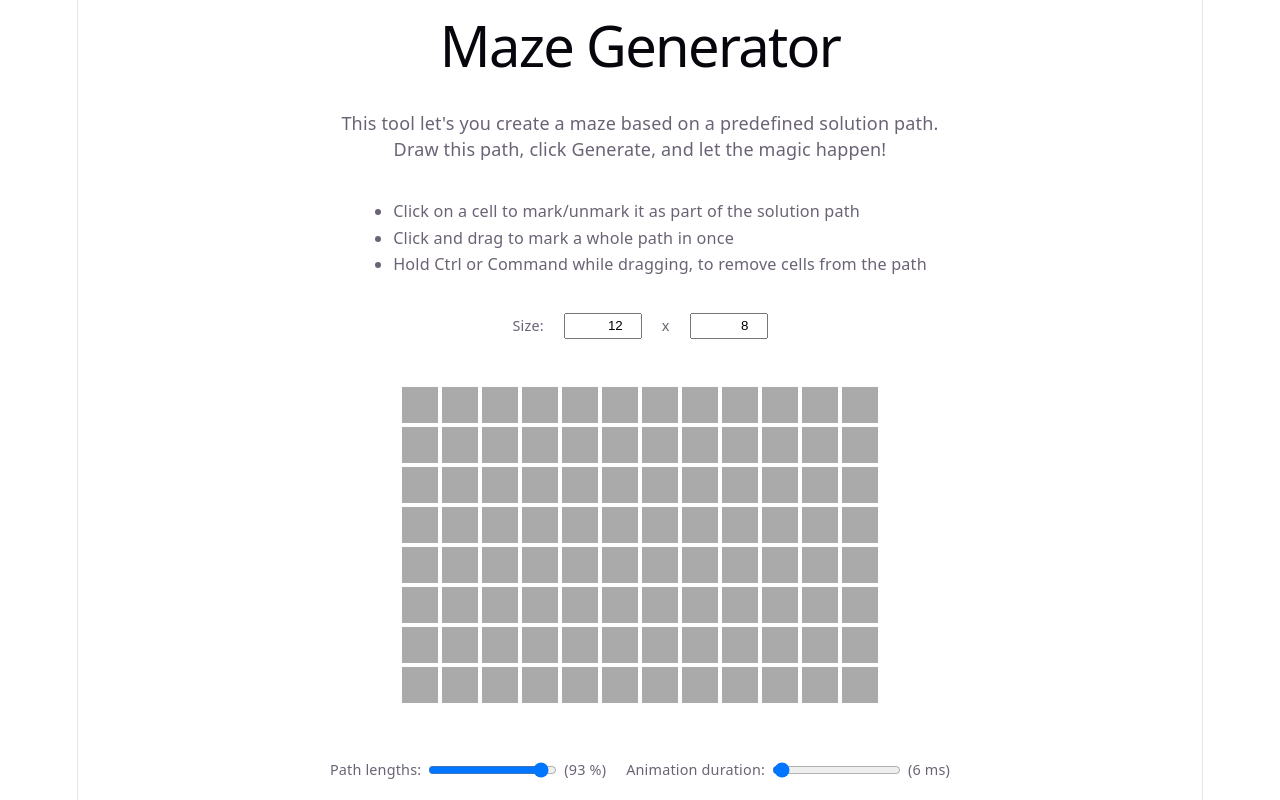
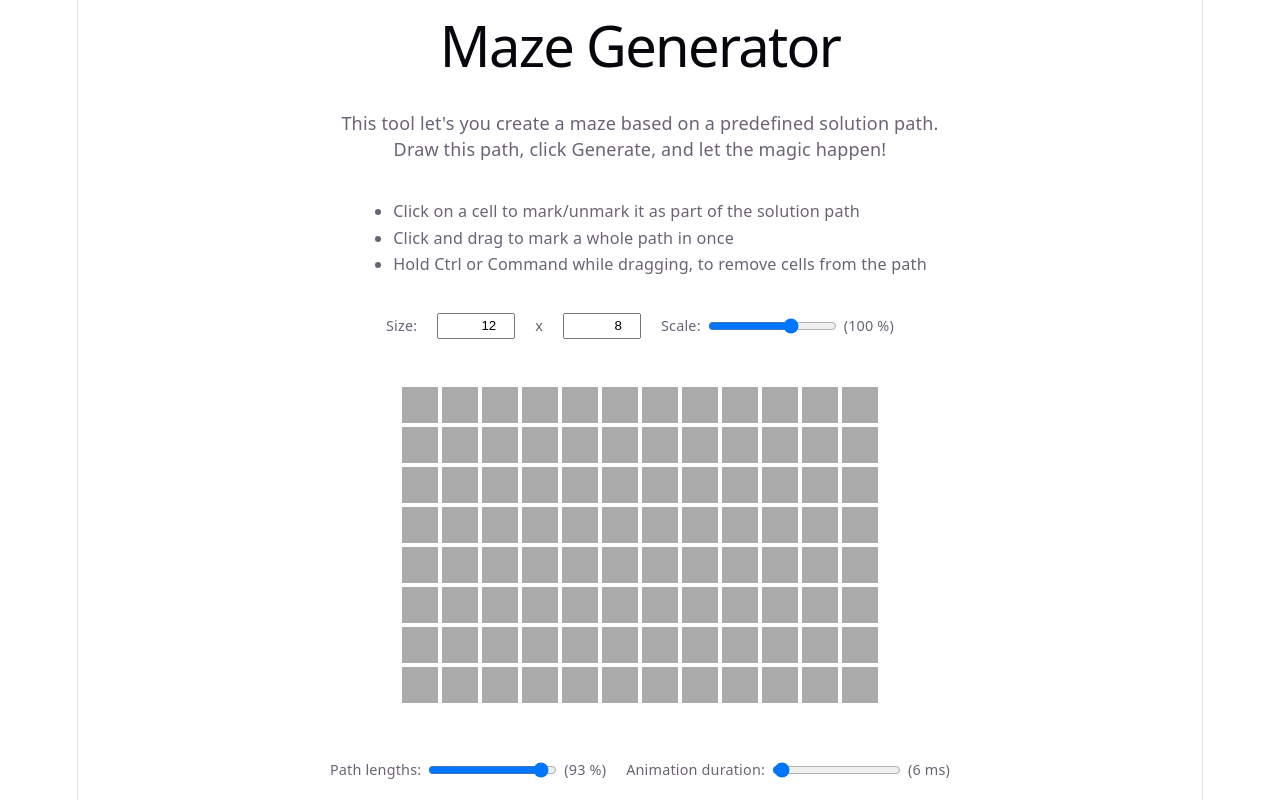
Before and after one commit to sampie777/mazegenerator, a React (Vite) app: page / in a window 1280 px wide. Shown: the top 800 px of the page. Built offline with nearby package versions, Linux system fonts and the light colour scheme.

Commit message:
feat: added scale slider

```diff
--- a/src/App.tsx
+++ b/src/App.tsx
@@ -10,6 +10,7 @@ const App = () => {
   const [showSolutionPath, setShowSolutionPath] = useState(true);
   const [width, setWidth] = useState(12);
   const [height, setHeight] = useState(8);
+  const [scale, setScale] = useState(100);
 
   const cells = useMemo(() => Generator.generateNewCells(width, height), [width, height]);
 
@@ -33,7 +34,7 @@ const App = () => {
       <div className="container f-full">
         <h1>Maze Generator</h1>
         <p>
-          This tool let's you create a maze based on a predefined solution path.<br/>
+          This tool let's you create a maze based on a predefined solution path.<br />
           Draw this path, click Generate, and let the magic happen!
         </p>
         <div className={"instructions"}>
@@ -45,6 +46,7 @@ const App = () => {
         </div>
 
         <div className={"options"}>
+          <div className={"options"}>
           Size:
           <input type={"number"}
                  name={"width"}
@@ -57,13 +59,28 @@ const App = () => {
                  min={1}
                  value={height}
                  onChange={e => setHeight(+e.target.value)} />
+          </div>
+          <div className={"options"}>
+          <label>Scale:
+            <input type="range"
+                   name="scale"
+                   min={0} max={150}
+                   value={scale}
+                   onChange={e => setScale(+e.target.value)} />
+            ({scale} %)
+          </label>
+          </div>
         </div>
 
-        <Maze cells={cells} showSolutionPath={showSolutionPath} />
+        <Maze cells={cells}
+              showSolutionPath={showSolutionPath}
+              cellSize={40 * scale / 100}
+              wallSize={4 * scale / 100}
+        />
 
         <div className={"options"}>
           <label>Path lengths:
-            <input type="range" id="pathLengths"
+            <input type="range"
                    name="pathLengths"
                    min={0} max={100}
                    value={pathLengths}
@@ -71,7 +88,7 @@ const App = () => {
             ({pathLengths} %)
           </label>
           <label>Animation duration:
-            <input type="range" id="stepDuration"
+            <input type="range"
                    name="stepDuration"
                    min={0} max={300}
                    value={stepDuration}
@@ -82,9 +99,10 @@ const App = () => {
 
         <div className={"actions"}>
           <button onClick={resetMaze}
-                  disabled={isGenerating}>Reset</button>
+                  disabled={isGenerating}>Reset
+          </button>
           <button onClick={startGeneration}
-          className={"generateButton"}
+                  className={"generateButton"}
                   disabled={isGenerating}>{isGenerating ? "Generating..." : "Generate"}</button>
           <label>
             <input type={"checkbox"}
--- a/src/gui/maze/Maze.tsx
+++ b/src/gui/maze/Maze.tsx
@@ -5,11 +5,16 @@ import type { Cell } from "../../logic/maze/definitions.ts";
 type Props = {
   cells: Cell[][];
   showSolutionPath?: boolean;
+  cellSize: number;
+  wallSize: number;
 }
 
-const Maze: React.FC<Props> = ({ cells, showSolutionPath }) => {
-  const cellSize = 40;
-  const wallSize = 4;
+const Maze: React.FC<Props> = ({
+                                 cells,
+                                 showSolutionPath,
+                                 cellSize,
+                                 wallSize
+                               }) => {
 
   const findCellAtLocation = (cells: Cell[][], location: { x: number; y: number }) => {
     const cellX = Math.floor((location.x - wallSize) / cellSize);
--- a/src/gui/maze/MazeCanvas.tsx
+++ b/src/gui/maze/MazeCanvas.tsx
@@ -13,14 +13,17 @@ type Props = {
 const MazeCanvas: React.FC<Props> = (props) => {
   const cells = props.cells;
   const size = props.size;
+  const sizeRef = useRef(props.size);
 
   const wallSize = props.wallSize ?? 4;
+  const wallSizeRef = useRef(wallSize);
   const canvasPadding = wallSize;
+  const canvasPaddingRef = useRef(canvasPadding);
   const cellsRef = useRef<Cell[][]>([[]]);
   const showSolutionPath = useRef(props.showSolutionPath);
 
-  const canvasWidth = useMemo(() => cells[0].length * size + 2 * canvasPadding, [cells]);
-  const canvasHeight = useMemo(() => cells.length * size + 2 * canvasPadding, [cells]);
+  const canvasWidth = useMemo(() => cells[0].length * size + 2 * canvasPadding, [cells, size, canvasPadding]);
+  const canvasHeight = useMemo(() => cells.length * size + 2 * canvasPadding, [cells, size, canvasPadding]);
   const canvasWidthRef = useRef(canvasWidth);
   const canvasHeightRef = useRef(canvasHeight);
 
@@ -30,7 +33,10 @@ const MazeCanvas: React.FC<Props> = (props) => {
 
     canvasWidthRef.current = canvasWidth;
     canvasHeightRef.current = canvasHeight;
-  }, [cells]);
+    sizeRef.current = size;
+    wallSizeRef.current = wallSize;
+    canvasPaddingRef.current = canvasPadding;
+  }, [cells, size, wallSize]);
 
   useEffect(() => {
     showSolutionPath.current = props.showSolutionPath ?? true;
@@ -53,11 +59,13 @@ const MazeCanvas: React.FC<Props> = (props) => {
   }
 
   const paintCells = (context: CanvasRenderingContext2D) => {
+    const size = sizeRef.current;
+
     // Draw background color and passive walls
     cellsRef.current.forEach((row, y) => row.forEach((cell, x) => {
       const cellStart = {
-        x: canvasPadding + x * size,
-        y: canvasPadding + y * size,
+        x: canvasPaddingRef.current + x * size,
+        y: canvasPaddingRef.current + y * size,
       }
       context.fillStyle = cell.isSolution && showSolutionPath.current ? "#8c8"
         : cell.explored ? "#fff" : "#aaa";
@@ -71,7 +79,7 @@ const MazeCanvas: React.FC<Props> = (props) => {
         context.lineTo(cellStart.x + wallEnd.x * size, cellStart.y + wallEnd.y * size);
 
         context.strokeStyle = "#fff";
-        context.lineWidth = wallSize;
+        context.lineWidth = wallSizeRef.current;
         context.lineCap = "round";
         context.stroke();
       })
@@ -80,8 +88,8 @@ const MazeCanvas: React.FC<Props> = (props) => {
     // Draw active walls on top
     cellsRef.current.forEach((row, y) => row.forEach((cell, x) => {
       const cellStart = {
-        x: canvasPadding + x * size,
-        y: canvasPadding + y * size,
+        x: canvasPaddingRef.current + x * size,
+        y: canvasPaddingRef.current + y * size,
       }
 
       cell.walls.forEach((wall, w) => {
@@ -94,7 +102,7 @@ const MazeCanvas: React.FC<Props> = (props) => {
         context.lineTo(cellStart.x + wallEnd.x * size, cellStart.y + wallEnd.y * size);
 
         context.strokeStyle = "#000";
-        context.lineWidth = wallSize;
+        context.lineWidth = wallSizeRef.current;
         context.lineCap = "round";
         context.stroke();
       })
@@ -109,7 +117,7 @@ const MazeCanvas: React.FC<Props> = (props) => {
     }
   }
 
-  const domProps = {...props};
+  const domProps = { ...props };
   delete domProps.wallSize;
   delete domProps.showSolutionPath;
   // @ts-ignore
```
